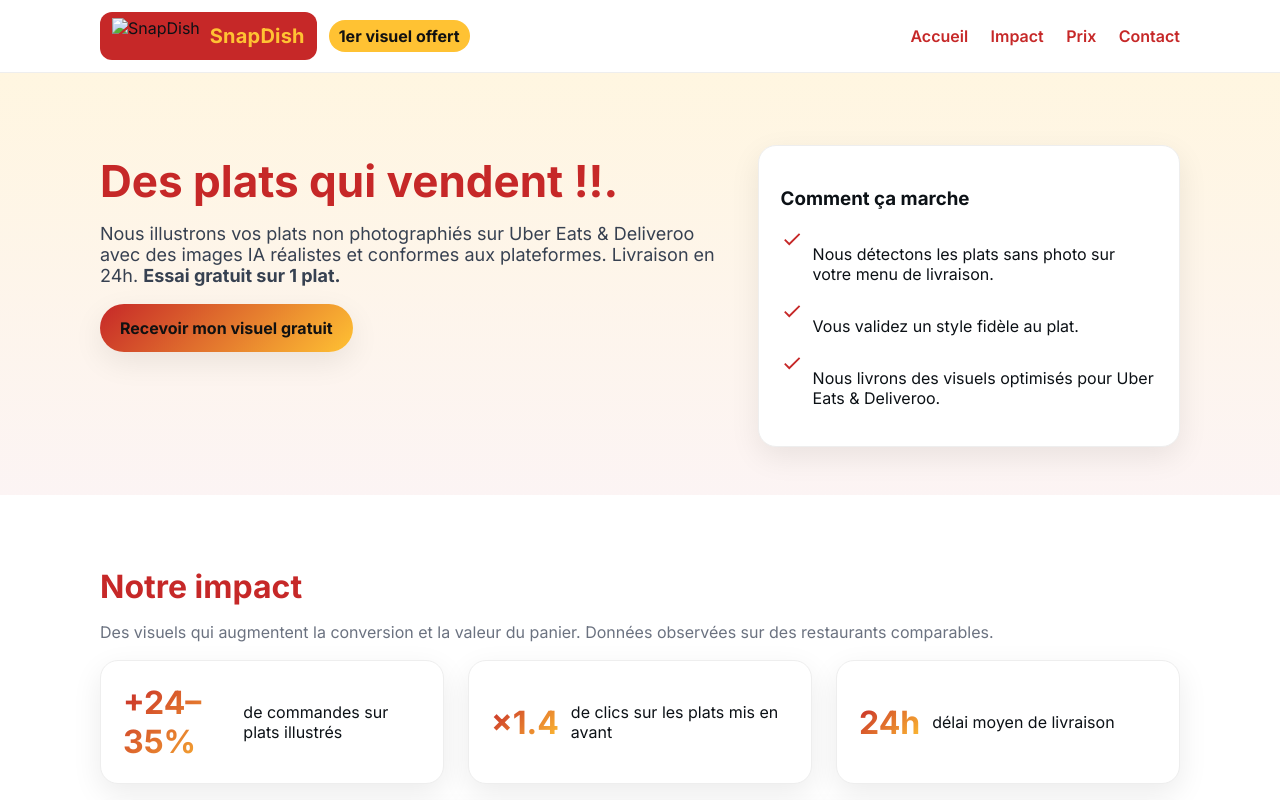
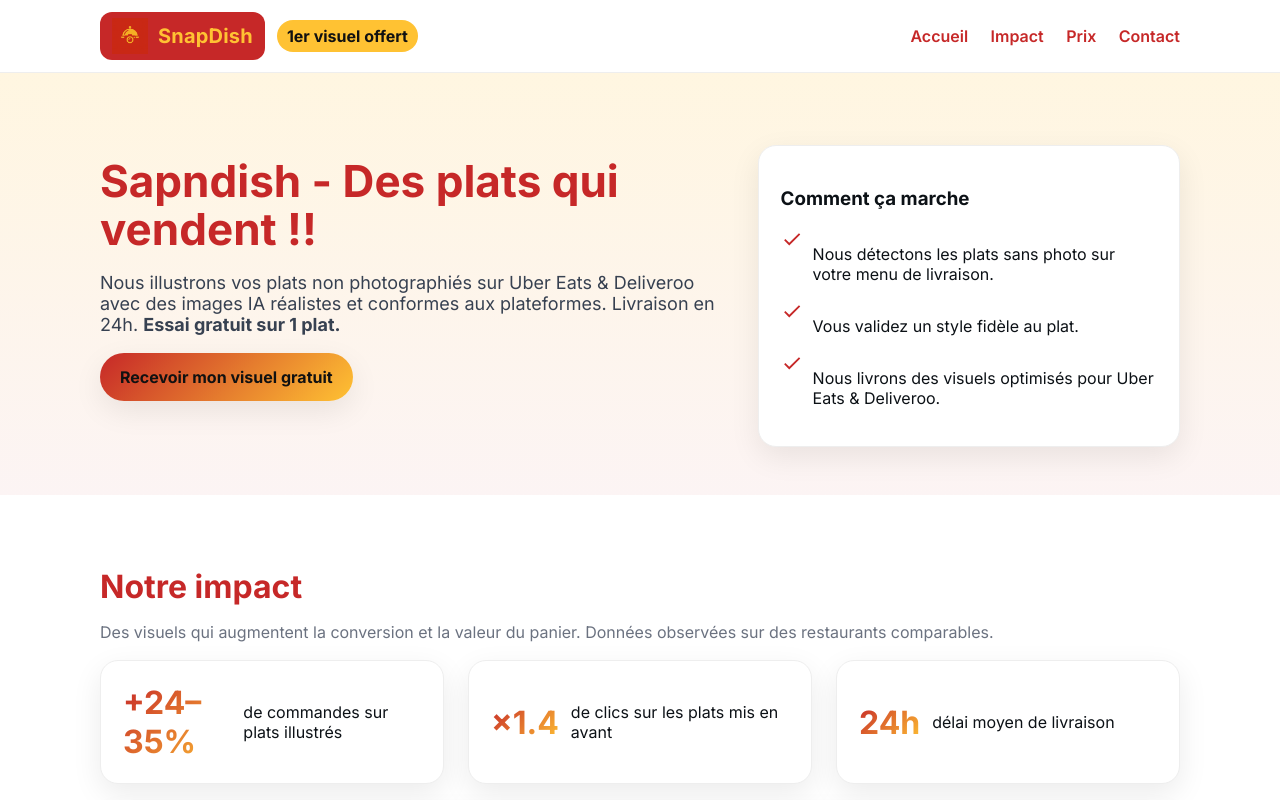
Before and after one commit to tiktokcompaniescenter-ops/snapdish-site, a plain HTML site: page index.html in a window 1280 px wide. Shown: the top 800 px of the page. Drawn offline with Linux system fonts and the light colour scheme.

Commit message:
Update index.html

```diff
--- a/index.html
+++ b/index.html
@@ -74,7 +74,7 @@
       <div class="logo-wrap">
         <!-- Capsule logo : fond rouge uniforme + texte jaune -->
         <div style="background:#C62828; border-radius:12px; padding:6px 12px; display:flex; align-items:center; gap:10px">
-          <img src="assets/snapdish-logo-base.png" alt="SnapDish" style="height:36px; width:auto; display:block;" />
+          <img src="snapdish-logo-base.png" alt="SnapDish" style="height:36px; width:auto; display:block;" />
           <strong style="color:#FFC233; font-size:20px; letter-spacing:0.2px;">SnapDish</strong>
         </div>
         <span class="pill">1er visuel offert</span>
@@ -91,7 +91,7 @@
   <main id="accueil" class="hero">
     <div class="container grid grid-2">
       <div>
-        <h1>Des plats qui vendent !!.</h1>
+        <h1>Sapndish - Des plats qui vendent !!</h1>
         <p class="sub">Nous illustrons vos plats non photographiés sur Uber Eats & Deliveroo avec des images IA réalistes et conformes aux plateformes. Livraison en 24h. <strong>Essai gratuit sur 1 plat.</strong></p>
         <div style="margin-top:18px;display:flex;gap:12px;align-items:center;flex-wrap:wrap">
           <a class="btn" href="#contact">Recevoir mon visuel gratuit</a>
```
